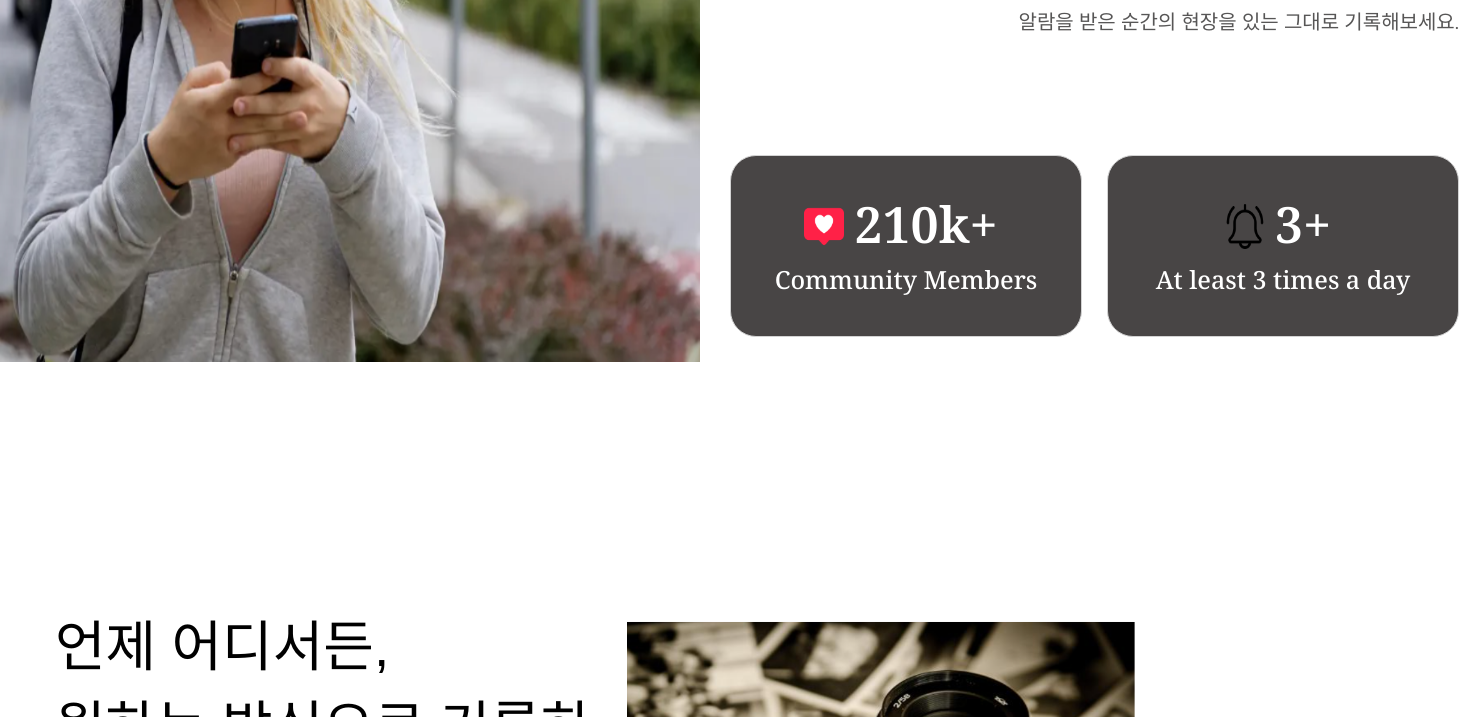
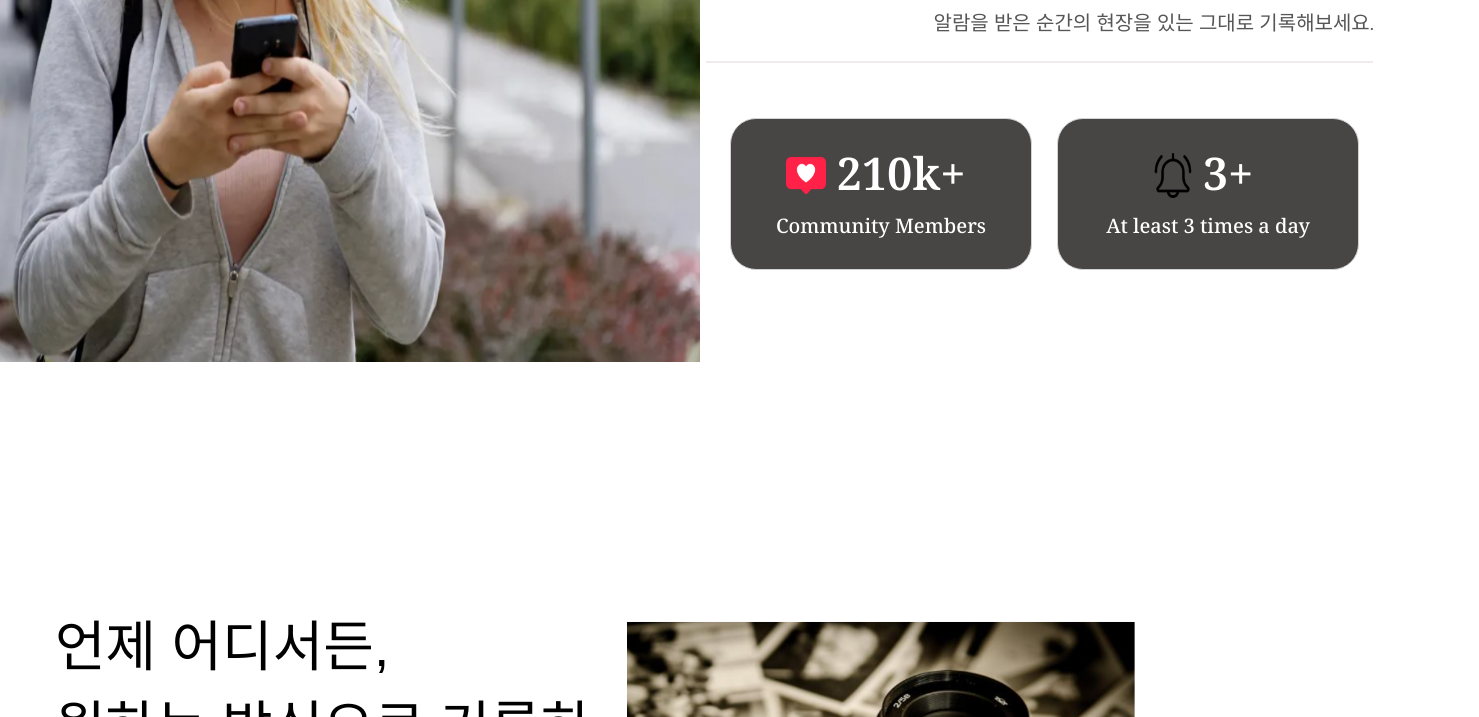
Before and after one commit to LIKELION-HUFS-13th/team1, a plain HTML site: page index.html in a window 1280 px wide. Shown: the part 383-1100 px from the top of the page, 1479 px wide, since content can reach past the window. Drawn offline with Linux system fonts and the light colour scheme.

Commit message:
1페이지 obj간 간격 및 디자인 세부사항 수정

```diff
--- a/index.html
+++ b/index.html
@@ -23,6 +23,7 @@
                 <span class="int2">순간의 기록을 놓치지 마세요.</span>
                 <span class="int3">최소 3회 이상 랜덤한 시간에 찾아가는 알람,</span>
                 <span class="int4">알람을 받은 순간의 현장을 있는 그대로 기록해보세요.</span>
+                <hr style="border: 1px solid rgb(242, 235, 235); width: 98%" />
 
                 <div class="notation">
                     <div class="box1">
--- a/styles.css
+++ b/styles.css
@@ -32,21 +32,21 @@ body {
     top: 10px;
     flex-direction: column;
     text-align: right;
-    margin-right: 100px;
-    margin-top: 9%;
+    margin-right: 50px;
+    margin-top: 5%;
 }
 
 .int1,
 .int2,
 .int3,
 .int4 {
-    margin-right: 20px;
+    margin-right: 5px;
 }
 
 .int1,
 .int2 {
     font-family: 'Noto Sans Korean', sans-serif;
-    font-size: 55px;
+    font-size: 50px;
     font-weight: 500;
 }
 
@@ -68,7 +68,7 @@ body {
     display: flex;
     flex-direction: flex-end;
     gap: 5px;
-    margin-top: 110px;
+    margin-top: 40px;
     margin-left: 30px;
 }
 
@@ -100,7 +100,7 @@ body {
 .LT {
     font-family: 'Noto Serif', serif;
     display: flex;
-    font-size: 50px;
+    font-size: 45px;
     font-weight: 600;
     flex-direction: column;
     margin-bottom: 25px;
@@ -112,7 +112,7 @@ body {
 .ST {
     font-family: 'Noto Serif', serif;
     display: flex;
-    font-size: 25px;
+    font-size: 20px;
     margin-top: 10px;
     font-weight: 500;
     line-height: 0.8;
@@ -120,8 +120,8 @@ body {
 
 #page1 .box1,
 .box2 {
-    width: 350px;
-    height: 180px;
+    width: 300px;
+    height: 150px;
     background-color: rgb(72, 69, 69);
     color: white;
     border: 1px solid lightgray;
```
